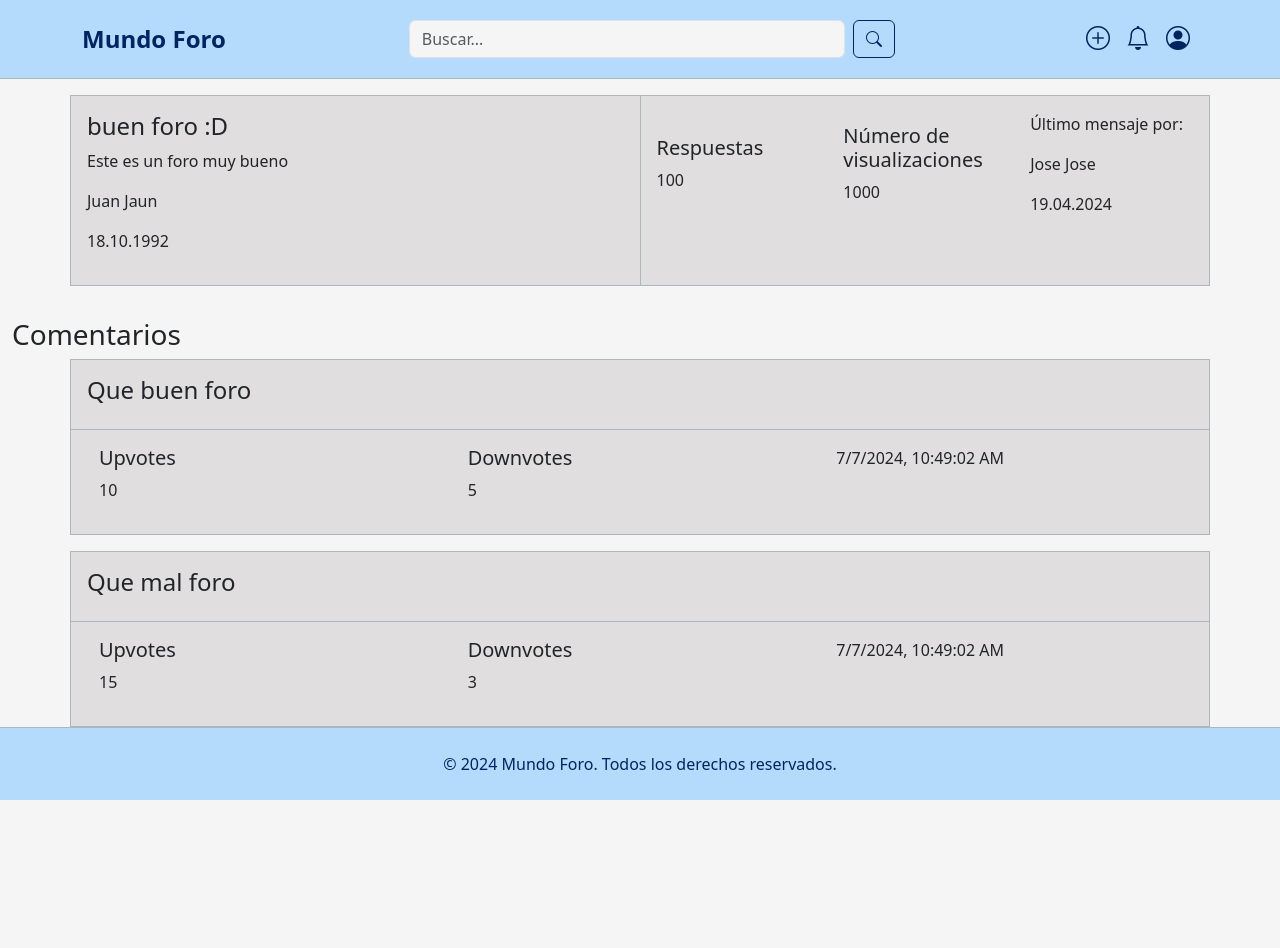
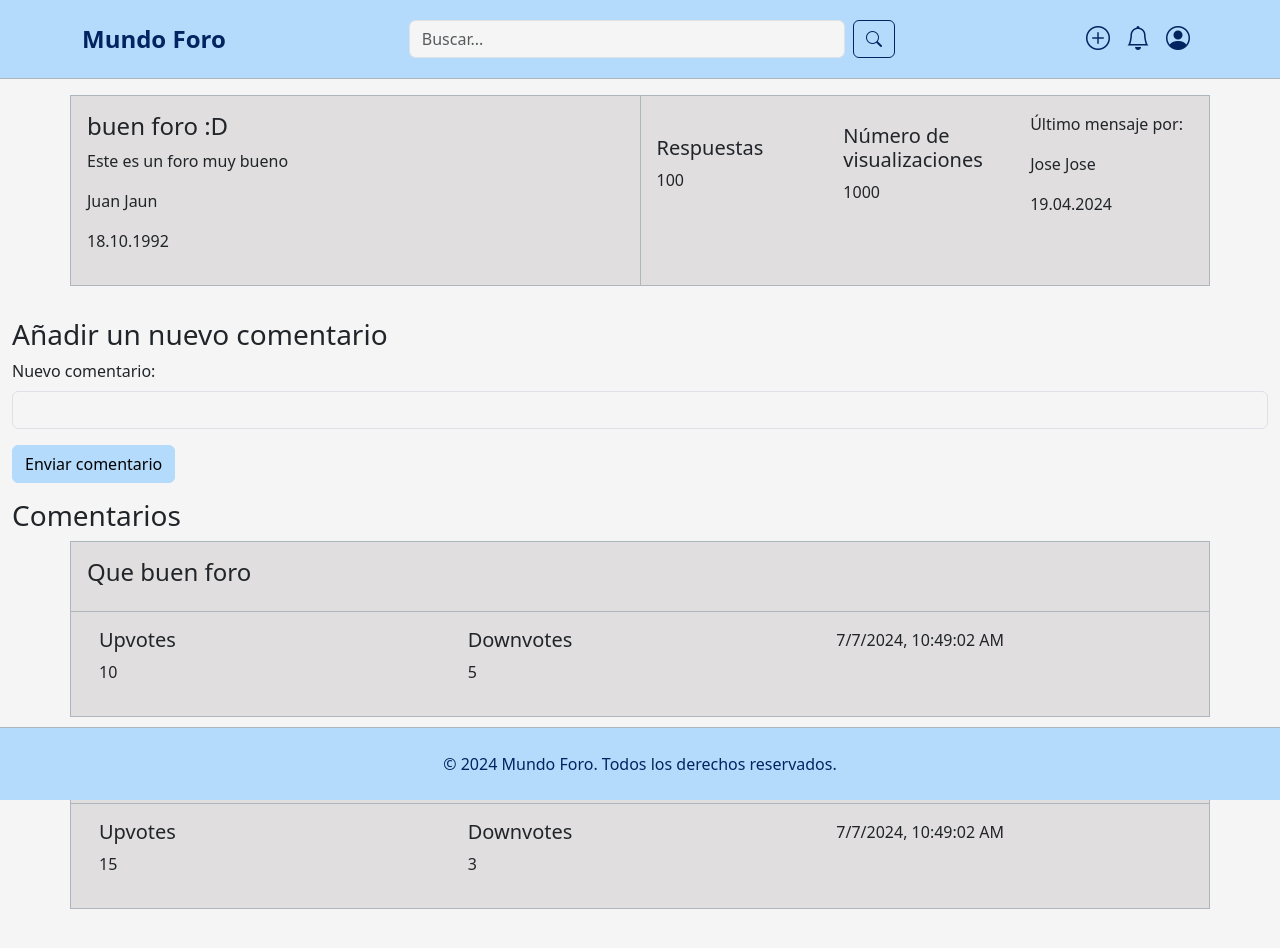
Before and after one commit to Croissanton/IU_Proyecto, a React (Create React App) app in the folder foro-mundo/: page /post in a window 1280 px wide. Shown: the top 948 px of the page. Before the commit the page ends 838 px from the top, so only its background shows below. Built offline with nearby package versions, Linux system fonts and the light colour scheme.

Commit message:
añadir comentario nuevo

```diff
--- a/foro-mundo/src/Pages/PostPage.js
+++ b/foro-mundo/src/Pages/PostPage.js
@@ -1,9 +1,23 @@
-import React from "react";
+import React, { useState } from "react";
 import MainLayout from "../layout/MainLayout.js";
 import PostCard from "../Components/PostCard.js";
 import PostComment from "../Components/PostComment.js";
 
 function PostPage() {
+  const [newComment, setNewComment] = useState(""); // Estado para almacenar el nuevo comentario
+
+  const handleInputChange = (event) => {
+    setNewComment(event.target.value); // Actualizar el estado del nuevo comentario al escribir en la caja de texto
+  };
+
+  const handleSubmit = (event) => {
+    event.preventDefault(); // Evitar que el formulario se envíe y la página se recargue
+    // Aquí puedes manejar la lógica para guardar el nuevo comentario
+    console.log("Nuevo comentario:", newComment);
+    // Limpia el estado del nuevo comentario después de enviar el formulario
+    setNewComment("");
+  };
+
   return (
     <MainLayout>
       {/* PostCard principal */}
@@ -20,7 +34,29 @@ function PostPage() {
         />
       </div>
 
-    {/* PostComments */}
+      {/* Formulario para añadir un nuevo comentario */}
+      <div className="container-xxl my-3">
+        <h3>Añadir un nuevo comentario</h3>
+        <form onSubmit={handleSubmit}>
+          <div className="mb-3">
+            <label htmlFor="commentInput" className="form-label">
+              Nuevo comentario:
+            </label>
+            <input
+              type="text"
+              className="form-control"
+              id="commentInput"
+              value={newComment}
+              onChange={handleInputChange}
+            />
+          </div>
+          <button type="submit" className="btn btn-primary">
+            Enviar comentario
+          </button>
+        </form>
+      </div>
+
+      {/* Comentarios existentes */}
       <div className="container-xxl my-3">
         <h3>Comentarios</h3>
         <PostComment
```
Lines whose indentation alone changed are shown as unchanged.
